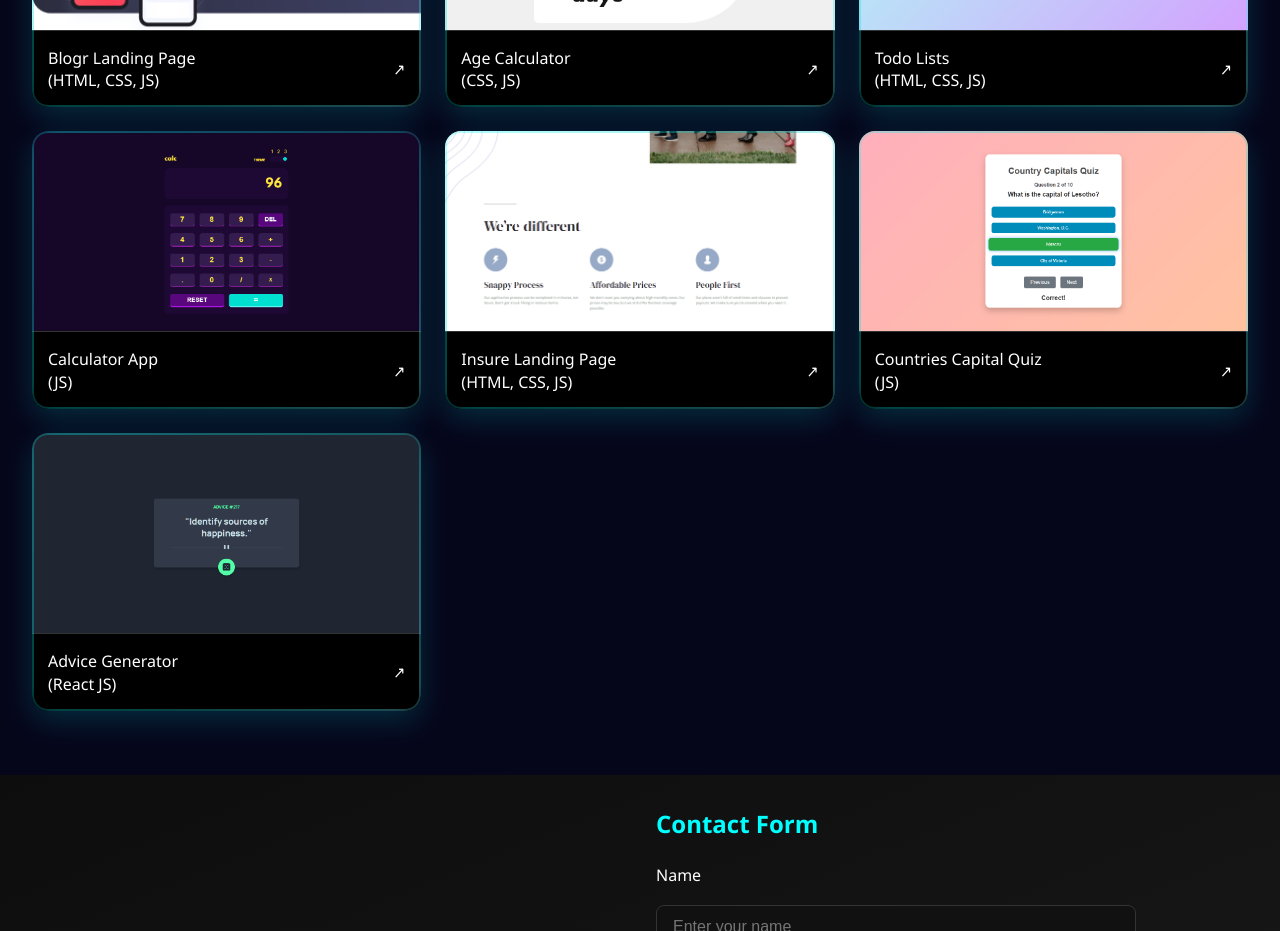
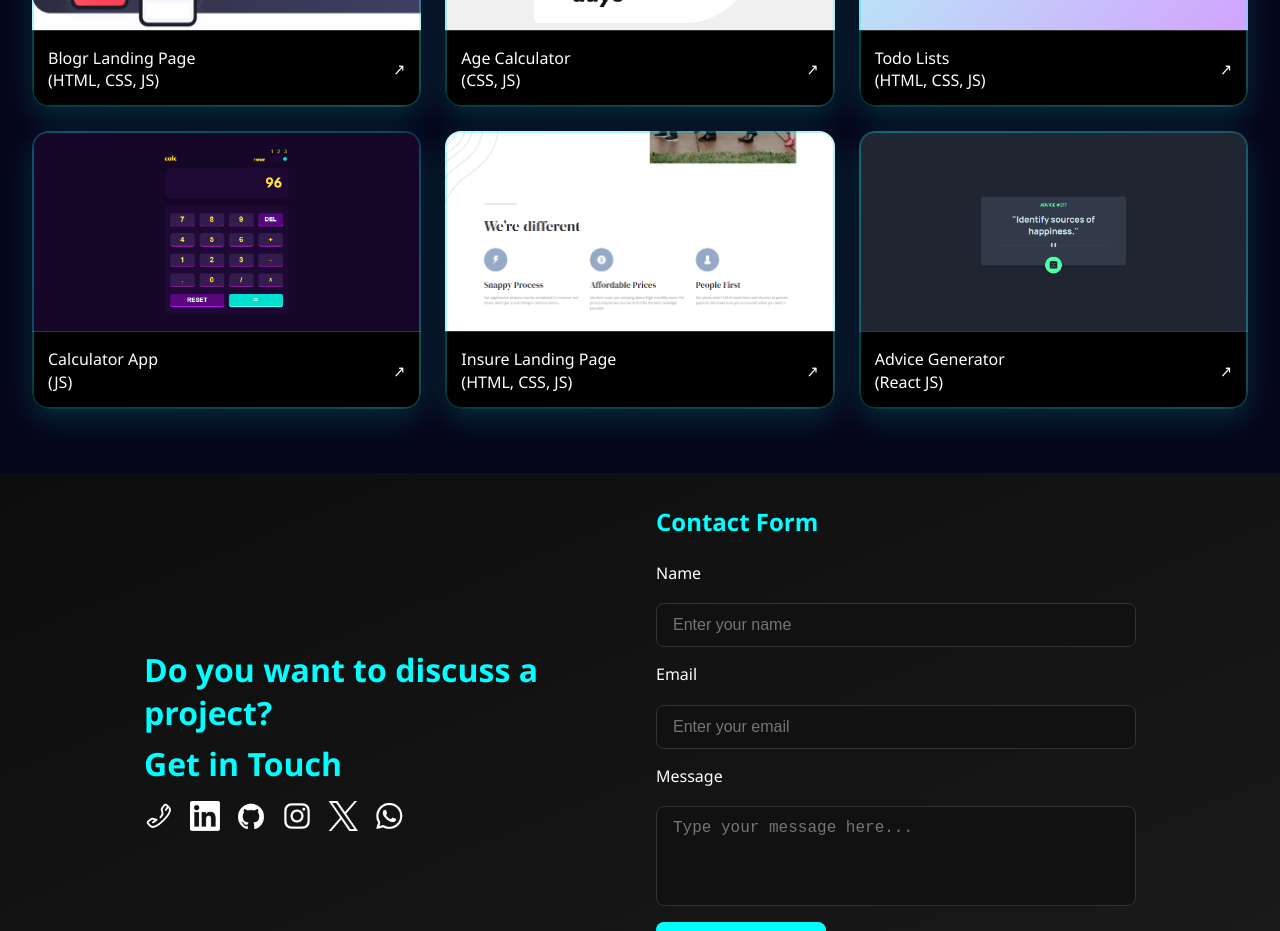
Before and after one commit to ezekiel673/portofolio, a React (Vite) app: page / in a window 1280 px wide. Shown: the part 1180-2111 px from the top of the page. Built offline with nearby package versions, Linux system fonts and the light colour scheme.

Commit message:
edited Work.tsx and index.html

```diff
--- a/src/components/Work.tsx
+++ b/src/components/Work.tsx
@@ -58,14 +58,6 @@ const Work: React.FC<WorkProps> = ({ lang }) => {
     tech: '(HTML, CSS, JS)'
   },
   {
-    href: 'https://ezekiel673.github.io/Countries_Capital_Quiz/',
-    imgSrc: `${import.meta.env.BASE_URL}images/capital_cities_quiz.png`,
-    imgAlt: 'Project 6',
-    titleEn: 'Countries Capital Quiz',
-    titleEs: 'Cuestionario de Capitales',
-    tech: '(JS)'
-  },
-  {
     href: 'https://advice-generator-app-pi-five.vercel.app/',
     imgSrc: `${import.meta.env.BASE_URL}images/advice_generator_app.png`,
     imgAlt: 'Project 7',
```
Also changed, not shown: 2 other files (tests, documents, lock files or other folders).
